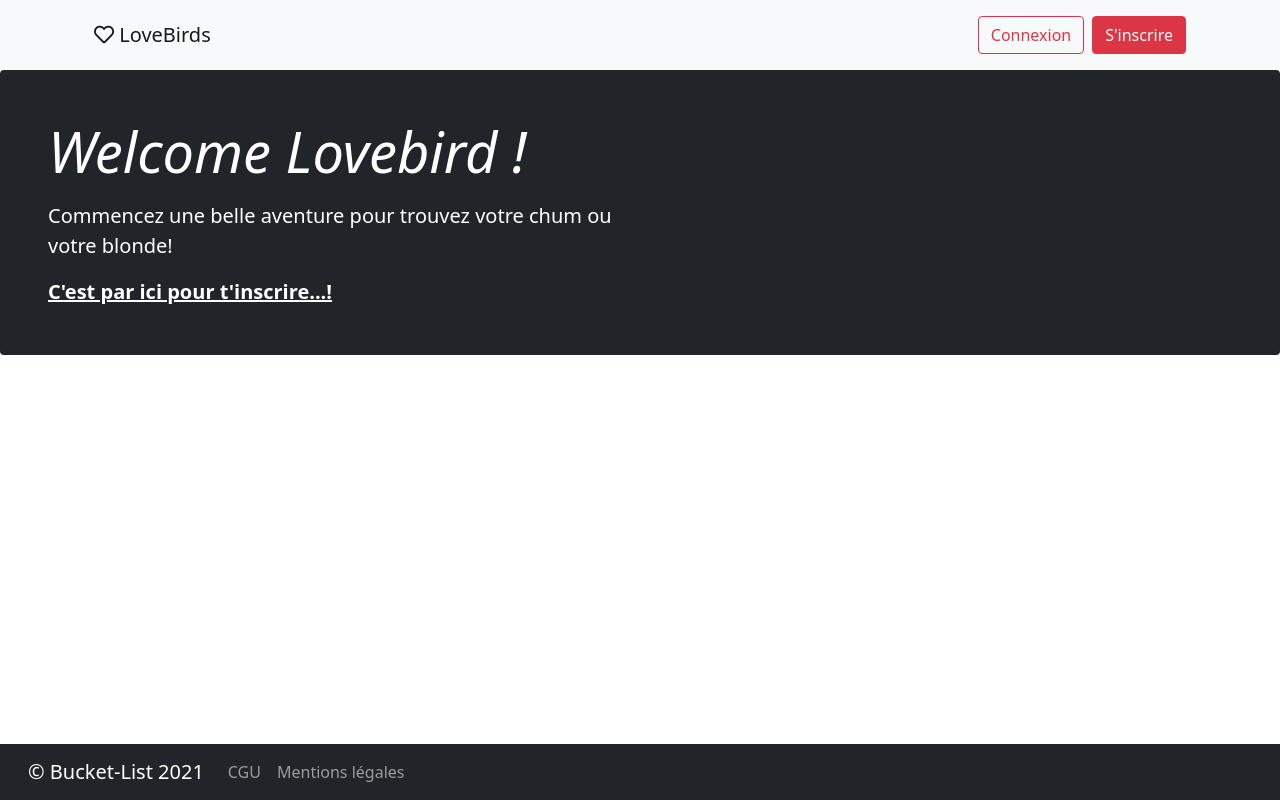
After one commit to Benoujamin/Rencontres, a Symfony app: template templates/main/home.html.twig in a window 1280 px wide. The commit adds this page. Run offline with Twig, Linux system fonts and the light colour scheme; the template is opened without the code that fills it, so the values that code supplies are empty; some libraries are stand-ins or nearby versions.

Commit message:
Commit 2

```diff
--- a/public/index.php
+++ b/public/index.php
@@ -7,7 +7,7 @@ use Symfony\Component\HttpFoundation\Request;
 
 require dirname(__DIR__).'/vendor/autoload.php';
 
-(new Dotenv())->bootEnv(dirname(__DIR__).'/.env');
+(new Dotenv())->bootEnv(dirname(__DIR__) . '/.env.local');
 
 if ($_SERVER['APP_DEBUG']) {
     umask(0000);
--- a/templates/base.html.twig
+++ b/templates/base.html.twig
@@ -2,18 +2,73 @@
 <html>
     <head>
         <meta charset="UTF-8">
-        <title>{% block title %}Welcome!{% endblock %}</title>
-        {# Run `composer require symfony/webpack-encore-bundle`
-           and uncomment the following Encore helpers to start using Symfony UX #}
+        <meta name="viewport" content="width=device-width, initial-scale=1">
+
+        <title>{% block title %}Rencontres{% endblock %}</title>
+
         {% block stylesheets %}
-            {#{{ encore_entry_link_tags('app') }}#}
+            <link href="https://cdn.jsdelivr.net/npm/bootstrap@5.0.0-beta3/dist/css/bootstrap.min.css" rel="stylesheet" integrity="sha384-eOJMYsd53ii+scO/bJGFsiCZc+5NDVN2yr8+0RDqr0Ql0h+rP48ckxlpbzKgwra6" crossorigin="anonymous">
+            <link rel="stylesheet" href="{{ asset('css/app.css') }}">
+            <link rel="stylesheet" href="https://cdnjs.cloudflare.com/ajax/libs/font-awesome/5.15.3/css/all.min.css"/>
         {% endblock %}
 
         {% block javascripts %}
-            {#{{ encore_entry_script_tags('app') }}#}
+
         {% endblock %}
     </head>
     <body>
-        {% block body %}{% endblock %}
+    <header>
+        <nav class="navbar navbar-light bg-light">
+            <div class="container">
+                <nav class="navbar-brand">
+                    <div class="container-fluid">
+                        <span class="icon mr-1"><i class="far fa-heart" ></i></span>
+                        <a class="navbar-brand mb-0 h1" href="{{ path('main_home') }}">LoveBirds</a>
+
+                    </div>
+
+                </nav>
+                <nav class="navbar navbar-light bg-light">
+                    <div class="container-fluid">
+                        <button class="btn btn-outline-danger me-2" type="submit">Connexion</button>
+                        <button class="btn btn-danger" type="submit">S'inscrire</button>
+
+                    </div>
+                </nav>
+            </div>
+        </nav>
+    </header>
+
+    <main>
+
+        {% block body %}
+
+        {% endblock %}
+
+    </main>
+
+
+
+
+    <footer>
+        <nav class="navbar fixed-bottom navbar-expand-sm navbar-dark bg-dark">
+            <div class="container-fluid">
+                <span class="icon mr-1"><i class="far fa-heart" ></i></span>
+                <a class="navbar-brand" href="{{ path('main_home') }}">&copy; Bucket-List {{ "now"|date("Y") }}</a>
+                <div class="collapse navbar-collapse" id="navbarNav">
+                    <ul class="navbar-nav">
+                        <li class="nav-item">
+                            <a class="nav-link" aria-current="page" href="{{ path('main_cgu') }}">CGU</a>
+                        </li>
+                        <li class="nav-item">
+                            <a class="nav-link" href="{{ path('main_mentions-legales') }}">Mentions légales</a>
+                        </li>
+                    </ul>
+
+                </div>
+            </div>
+        </nav>
+    </footer>
+
     </body>
 </html>
--- /dev/null
+++ b/templates/main/home.html.twig
@@ -0,0 +1,14 @@
+{% extends 'base.html.twig' %}
+
+{% block title %}Home{% endblock %}
+
+{% block body %}
+    <div class="p-4 p-md-5 mb-4 text-white rounded bg-dark">
+        <div class="col-md-6 px-0">
+            <h1 class="display-4 fst-italic">Welcome Lovebird !</h1>
+            <p class="lead my-3">Commencez une belle aventure pour
+                trouvez votre chum ou votre blonde!</p>
+            <p class="lead mb-0"><a href="#" class="text-white fw-bold">C'est par ici pour t'inscrire...!</a></p>
+        </div>
+    </div>
+{% endblock %}
```
Also changed, not shown: src/Controller/MainController.php (+24 -4 lines), templates/main/cgu.html.twig (added, +16 -0 lines), templates/main/index.html.twig (deleted, +0 -20 lines), tests/bootstrap.php (+1 -1 lines), public/css/app.css (added), 4 other files.
